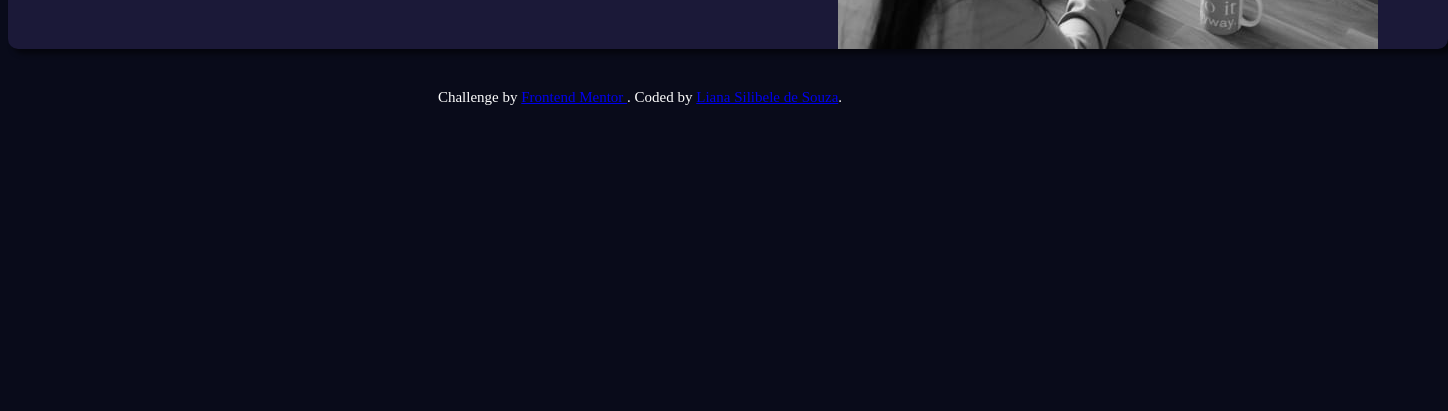
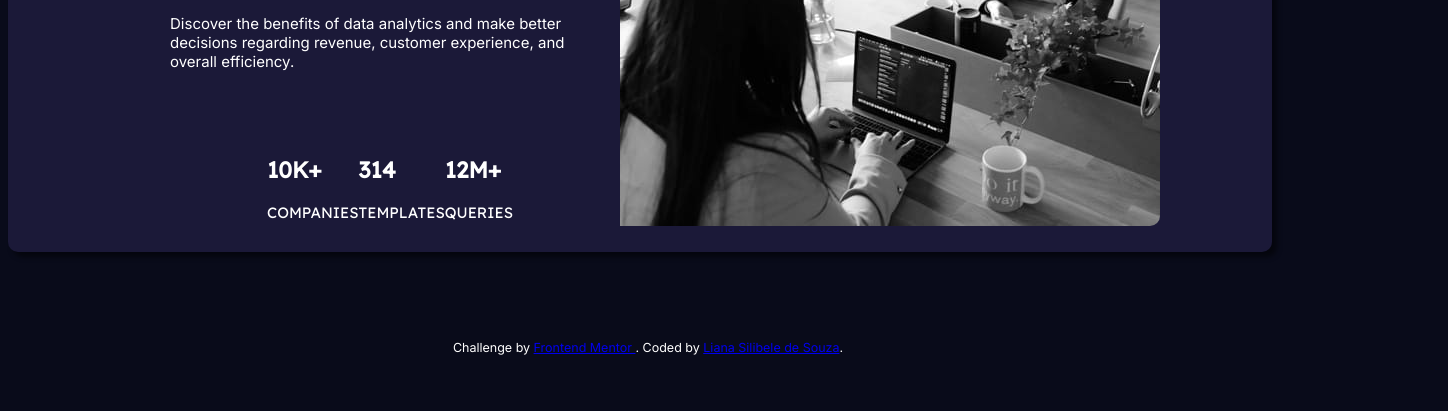
Before and after one commit to lianasilibele/FM-stats-card, a plain HTML site: page index.html in a window 1280 px wide. Shown: the part 405-816 px from the top of the page, 1448 px wide, since content can reach past the window. Drawn offline with Linux system fonts and the light colour scheme.

Commit message:
organizando o posicionamento das divs

```diff
--- a/index.html
+++ b/index.html
@@ -15,44 +15,46 @@
   </head>
 
   <body>
-    <div class="conteiner">
+    <div class="container">
       <div class="card">
-        <div class="card-text">
+        <div class="textos">
+          <div class="texto-principal">
             <h1>Get <span>insights</span> that help your business grow.</h1>
             <p>
               Discover the benefits of data analytics and make better decisions
               regarding revenue, customer experience, and overall efficiency.
             </p>
           </div>
-        <div class="stats">
-          <div class="companies">
+
+          <ul class="stats">
+            <li>
               <h2>10k+</h2>
               <p>companies</p>
-          </div>
-          <div class="templates">
+            </li>
+            <li>
               <h2>314</h2>
               <p>templates</p>
-          </div>
-          <div class="queries">
+            </li>
+            <li>
               <h2>12M+</h2>
               <p>queries</p>
+            </li>
+          </ul>
         </div>
-        </div>
+
         <div class="imagem">
           <img src="people-office.jpg" alt="People working in an office." />
         </div>
       </div>
-
+    </div>
     <footer>
       <div class="attribution">
         Challenge by
         <a href="https://www.frontendmentor.io?ref=challenge" target="_blank">
           Frontend Mentor </a
         >. Coded by
-          <a href="https://github.com/lianasilibele">Liana Silibele de Souza</a
-          >.
+        <a href="https://github.com/lianasilibele">Liana Silibele de Souza</a>.
       </div>
     </footer>
-    </div>
   </body>
 </html>
--- a/style.css
+++ b/style.css
@@ -1,8 +1,17 @@
 body {
 	background-color: hsl(233, 47%, 7%);
 	font-size: 15px;
+	font-family: 'Inter', sans-serif;
+
 	}
-
+.container{
+	display: flex;
+	justify-content: center;
+	align-items: center;
+	align-content: center;
+	width: 100%;
+	height: 100vh;
+}
 .card {
 	display: flex;
 	align-items: center;
@@ -16,11 +25,10 @@ body {
 
 
 }
-.card-text {
+.texto-principal {
 padding: 2em;
 margin: 20px;
 width: 400px;
-font-family: 'Inter', sans-serif;
 
 }
 
@@ -43,20 +51,36 @@ p {
 }
 
 .stats{
+	display: flex;
+	list-style: none;
+	flex-direction: row;
+	align-items: center;
+	justify-content: center;
+	margin-left: auto;
+	margin-right: auto;
 	color: hsl(0, 0%, 100%);
 	font-family: 'Lexend Deca', sans-serif;
 	font-weight: 400;
+	text-transform: uppercase;
 	}
 
 .imagem {
-	display: flex;
-justify-content: right;
-	width: 50%;
+	justify-content: right;
+	width: 540px;
+	height: 446px;
+	border-radius: 0 10px 10px 0;
+	overflow: hidden;
+}
 
-
-}
 footer{
-text-align: center;
+position: absolute;
+bottom: 0;
+margin-bottom: 0;
+width: 100%;
+margin-left: auto;
+margin-right: auto;
+justify-content: center;	text-align: center;
 color: hsl(0, 0%, 100%);
 padding: 40px 0;
+font-size: smaller;
 }
```
Lines whose indentation alone changed are shown as unchanged.
